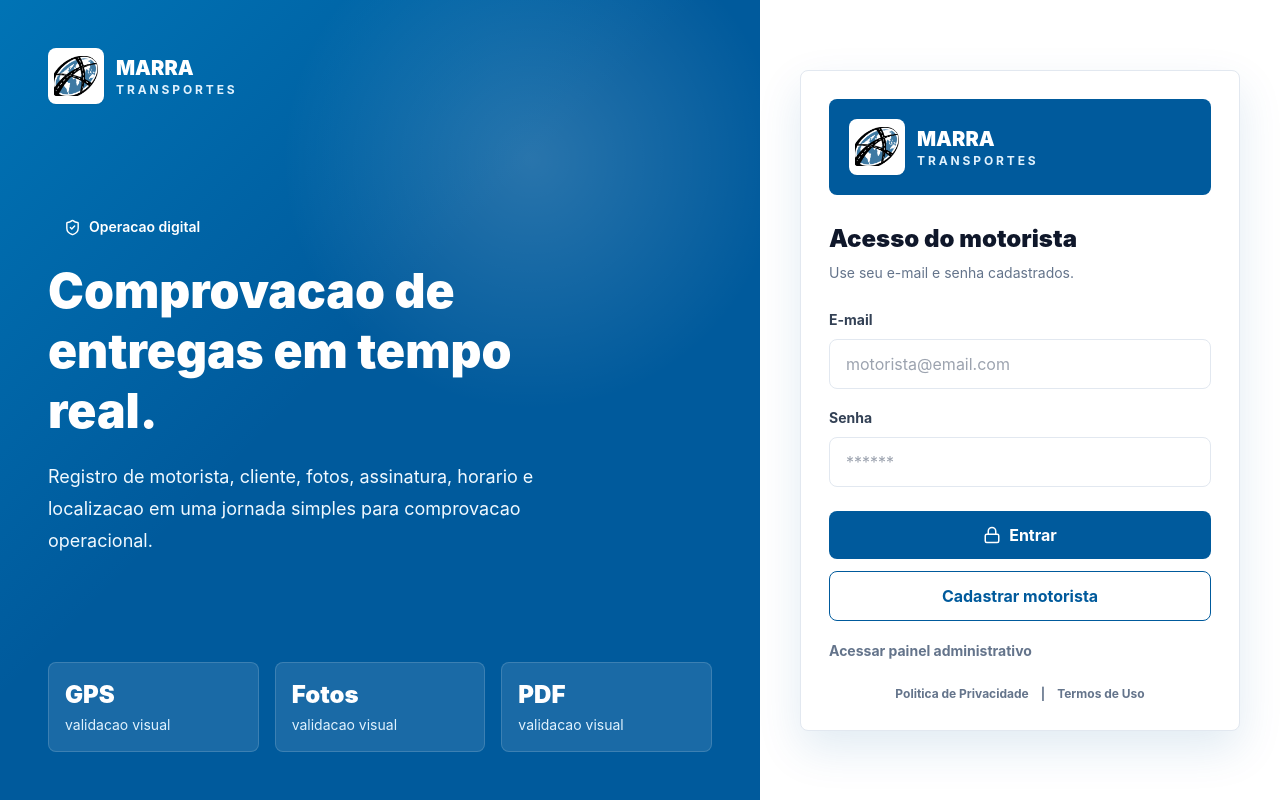
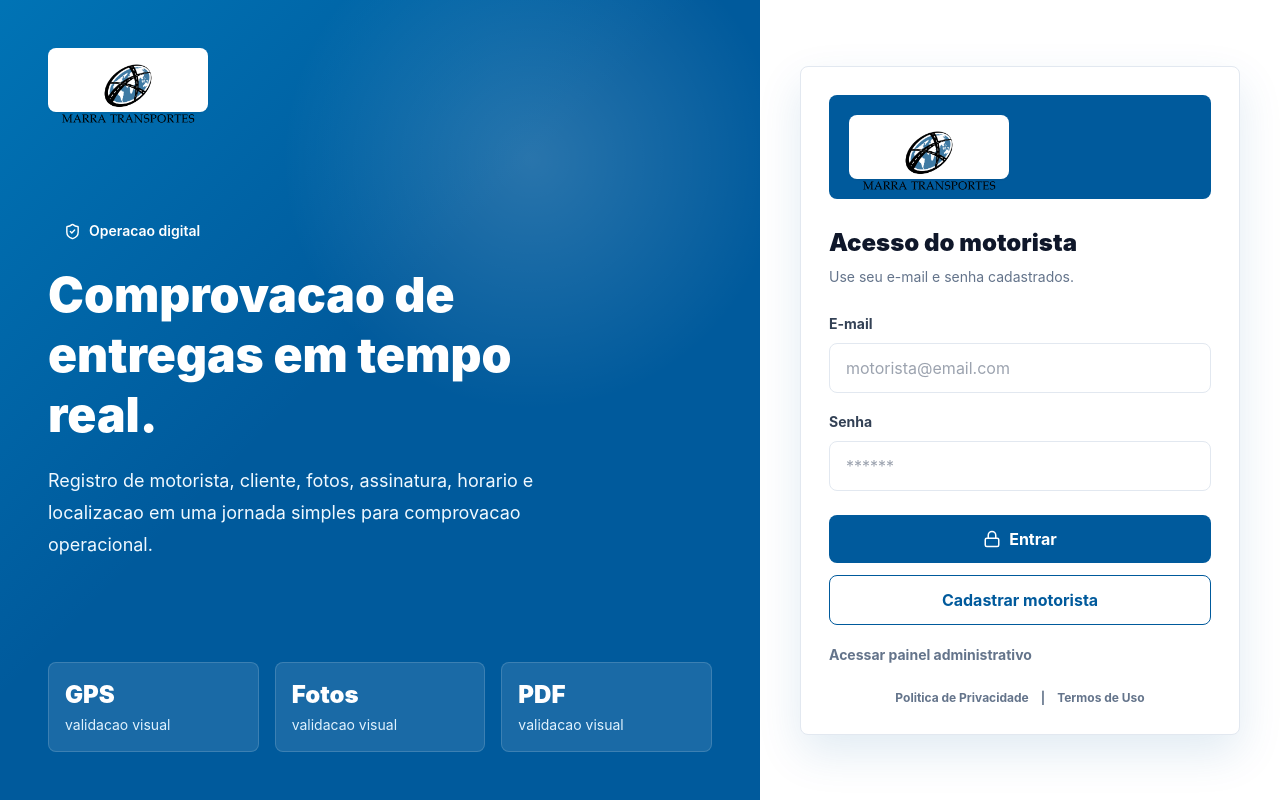
Before and after one commit to TIGTM/appmarratransportes, a React (Vite) app: page / in a window 1280 px wide. Built offline with nearby package versions, Linux system fonts and the light colour scheme.

Commit message:
Use official full Marra logo

```diff
--- a/src/App.tsx
+++ b/src/App.tsx
@@ -395,15 +395,9 @@ function ToastStack({ toasts }: { toasts: Toast[] }) {
 function BrandMark({ compact = false }: { compact?: boolean }) {
   return (
     <div className="flex items-center gap-3">
-      <div className="grid h-14 w-14 place-items-center rounded-lg bg-white p-1.5 shadow-sm">
-        <img src="/marra-logo-ui.png" alt="Marra Transportes" className="h-full w-full object-contain" />
+      <div className={`${compact ? 'h-14 w-24' : 'h-16 w-40'} grid place-items-center rounded-lg bg-white px-3 py-2 shadow-sm`}>
+        <img src="/marra-logo-full.png" alt="Marra Transportes" className="h-full w-full object-contain" />
       </div>
-      {!compact && (
-        <div className="leading-tight">
-          <div className="text-xl font-black uppercase tracking-normal text-white">Marra</div>
-          <div className="text-xs font-bold uppercase tracking-[0.24em] text-sky-100">Transportes</div>
-        </div>
-      )}
     </div>
   );
 }
```
Also changed, not shown: public/marra-logo-full.png (added), public/marra-logo-ui.png (deleted).
